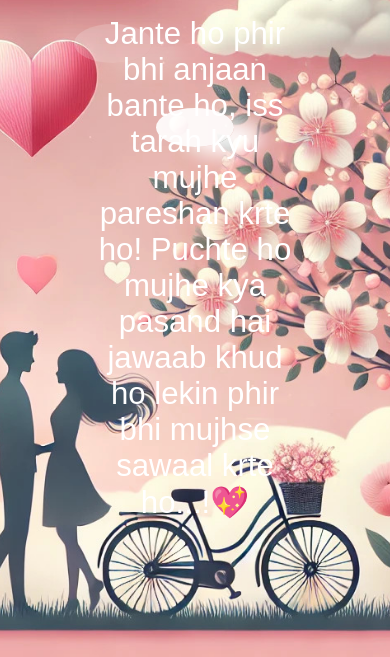
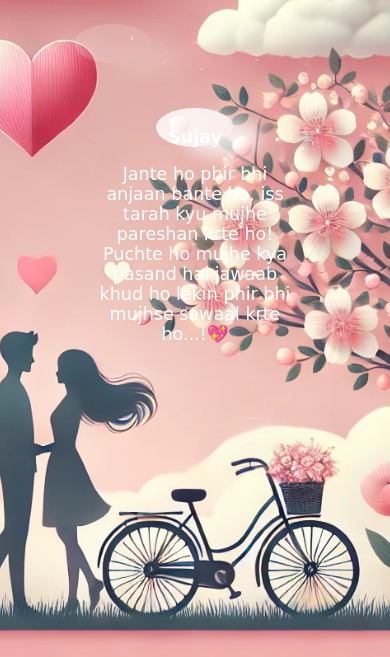
Before and after one commit to geetz-tp/final-new, a plain HTML site: page fourth-page.html in a window 390 px wide. Shown: the part 187-844 px from the top of the page. Drawn offline with Linux system fonts and the light colour scheme.

Commit message:
Update fourth-page.html

```diff
--- a/fourth-page.html
+++ b/fourth-page.html
@@ -111,7 +111,7 @@
     <link rel="stylesheet" href="css/styles-fourth.css">
     <style>
         :root {
-            --cloud-color: rgba(255, 255, 255, 0.9);
+            --cloud-color: rgba(255, 255, 255, 0.8);
             --text-color: #fff;
             --cloud-size: 10vw; /* Using vw for cloud size */
             --text-font-size: 4vw; /* Font size based on viewport width */
@@ -160,7 +160,7 @@
             text-align: center;
             color: var(--text-color);
             font-size: var(--text-font-size); /* Responsive text size */
-            font-family: Pacifico, sans-serif;
+            font-family: Dancing Script, cursive;
             opacity: 0;
             animation: fadeIn 5s forwards;
         }
@@ -174,15 +174,17 @@
         /* Media Queries for better responsiveness on different screen sizes */
         @media (max-width: 768px) {
             :root {
-                --text-font-size: 6vw; /* Increase text size on smaller devices */
+                --text-font-size: 3.5vw; /* Increase text size on smaller devices */
                 --cloud-size: 15vw; /* Adjust cloud size */
+                --max-width: 85%;
             }
         }
 
         @media (max-width: 480px) {
             :root {
-                --text-font-size: 8vw; /* Even larger text on very small screens */
+                --text-font-size: 4.5vw; /* Even larger text on very small screens */
                 --cloud-size: 20vw; /* Bigger clouds on very small screens */
+                --max-width: 85%
             }
         }
     </style>
```
